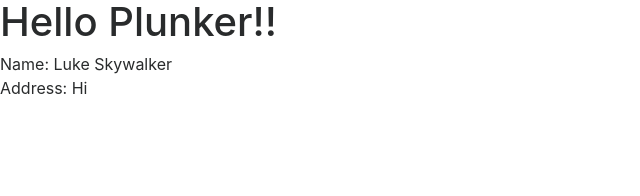
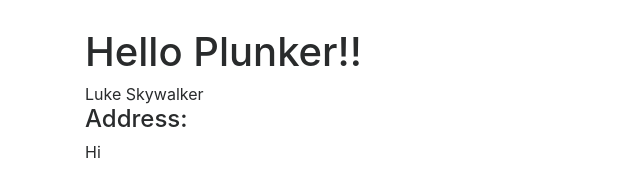
Before and after one commit to nilavanrajamani/angulardirectives, a website: page index.html in a window 1280 px wide. Shown: the whole page, without its empty margins (0-640 px from the left). Drawn offline with nearby package versions, Linux system fonts and the light colour scheme.

Commit message:
'Commit'

```diff
--- a/index.html
+++ b/index.html
@@ -2,18 +2,21 @@
 <html ng-app="app">
 
 <head>
-    <link data-require="bootstrap@*" data-semver="4.0.5" rel="stylesheet" href="https://maxcdn.bootstrapcdn.com/bootstrap/4.0.0-alpha.6/css/bootstrap.min.css" />
+    <link data-require="bootstrap@*" data-semver="4.0.5" rel="stylesheet" href="https://maxcdn.bootstrapcdn.com/bootstrap/4.0.0-alpha.6/css/bootstrap.min.css"
+    />
     <script data-require="jquery@*" data-semver="3.1.1" src="https://ajax.googleapis.com/ajax/libs/jquery/3.1.1/jquery.min.js"></script>
     <script data-require="tether@*" data-semver="1.4.0" src="https://cdnjs.cloudflare.com/ajax/libs/tether/1.4.0/js/tether.min.js"></script>
+    <script data-require="angular.js@1.6.2" data-semver="1.6.2" src="https://ajax.googleapis.com/ajax/libs/angularjs/1.6.2/angular.js"></script>
     <script data-require="bootstrap@*" data-semver="4.0.5" src="https://maxcdn.bootstrapcdn.com/bootstrap/4.0.0-alpha.5/js/bootstrap.min.js"></script>
-    <script data-require="angular.js@1.6.2" data-semver="1.6.2" src="https://ajax.googleapis.com/ajax/libs/angularjs/1.6.2/angular.js"></script>
     <link rel="stylesheet" href="style.css" />
     <script src="script.js"></script>
 </head>
 
-<body ng-controller="mainCtrl">
-     <h1>Hello Plunker!!</h1>
-     <user-info-card></user-info-card>
+<body ng-controller="mainCtrl" style="padding-top: 30px">
+    <div class="container">
+        <h1>Hello Plunker!!</h1>
+        <user-info-card></user-info-card>
+    </div>
 </body>
 
 </html>
--- a/userInfoCard.html
+++ b/userInfoCard.html
@@ -1,3 +1,6 @@
-<div>
-Name: {{user.name}} <div ng-show="!!user.address"> Address: {{user.address}}</div>
+<div class="panel panel-default">
+    <div class="panel-heading">{{user.name}}</div>
+    <div class="panel-body">
+        <div ng-show="!!user.address"> <h4>Address:</h4> {{user.address}}</div>
+    </div>
 </div>
```
